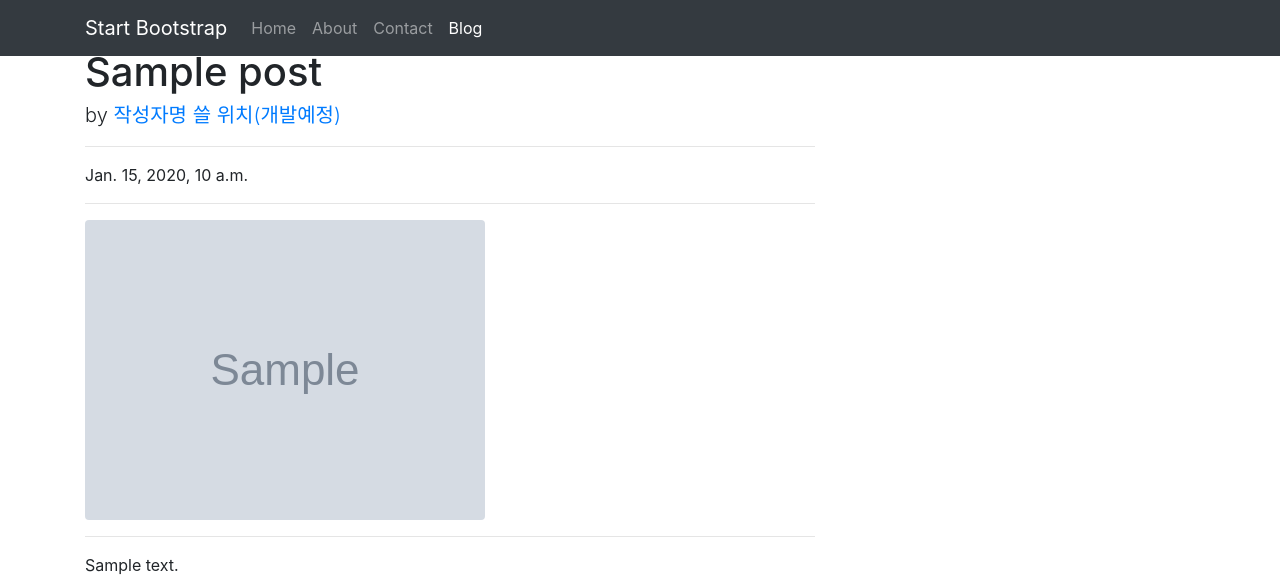
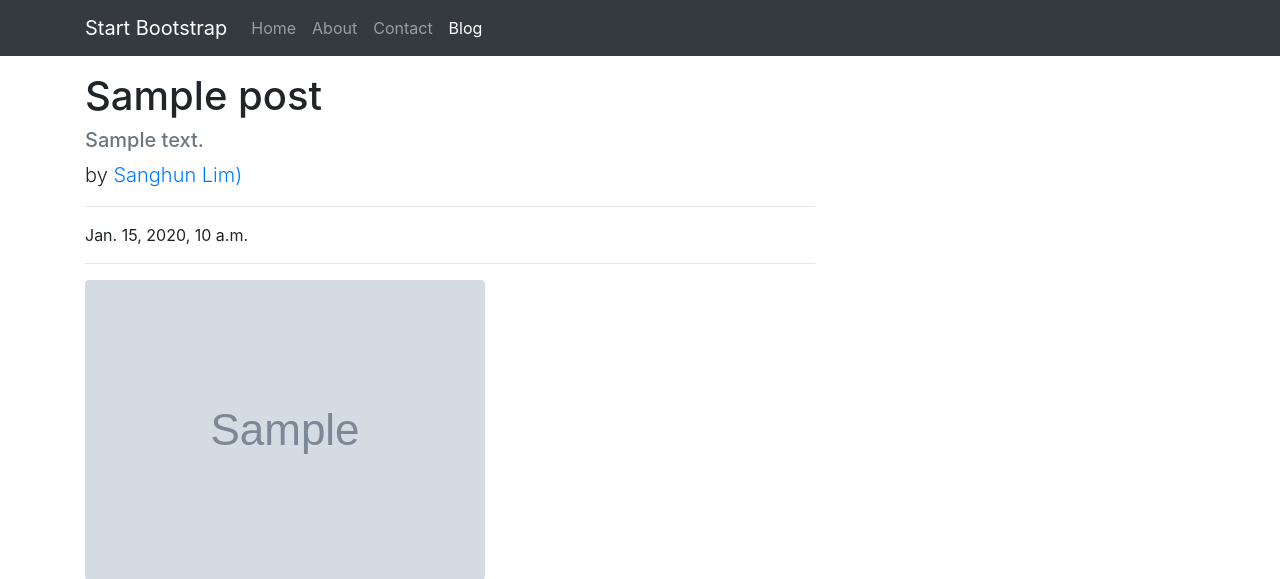
Before and after one commit to SanghunLim93/django_practice1, a Django app: page /blog/1/ in a window 1280 px wide. Shown: the top 579 px of the page. Run offline with Django 4.2, Linux system fonts and the light colour scheme; tables that the repository leaves empty hold one stand-in row (values such as "Sample post"); grey boxes marked "Sample" are stand-in pictures; grey boxes labelled with a size stand in for pictures from a placeholder-image service; some libraries are stand-ins or nearby versions.

Commit message:
미리보기와 요약문 추가하기

```diff
--- a/blog/models.py
+++ b/blog/models.py
@@ -3,8 +3,10 @@ import os
 
 
 class Post(models.Model):
+
     title = models.CharField(max_length=30)
     content = models.TextField()
+    hook_text = models.CharField(max_length=100, blank=True)
 
     head_image = models.ImageField(upload_to='blog/images/%Y/%m/%d/', blank=True)
     file_upload = models.FileField(upload_to='blog/files/%Y/%m/%d/', blank=True)
--- a/blog/templates/blog/post_detail.html
+++ b/blog/templates/blog/post_detail.html
@@ -37,11 +37,12 @@
                     <!-- Post content-->
                     <div class="col-lg-8">
                             <!-- Post title-->
-                            <h1 class="fw-bolder mb-1">{{ post.title }}</h1>
-                            <!-- Author-->
+                        <h1 class="mt-4">{{ post.title }}</h1>
+                        <h5 class="text-muted">{{ post.hook_text }}</h5>
+                        <!-- Author-->
                             <p class ="lead">
                                 by
-                                <a href="#">작성자명 쓸 위치(개발예정)</a>
+                                <a href="#">Sanghun Lim)</a>
                             </p>
                             <hr>
                             <!-- Date/time-->
```
Also changed, not shown: blog/templates/blog/post_list.html (+7 -2 lines), do_it_django_prj/urls.py (line endings or trailing spaces).
